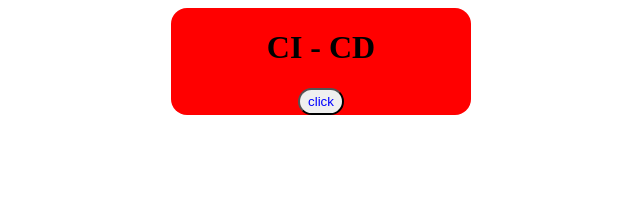
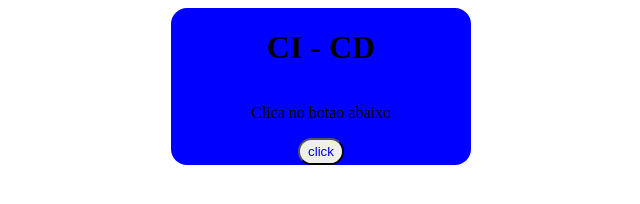
Before and after one commit to jefersonprimer/ci-cd, a website: page index.html in a window 1280 px wide. Shown: the whole page, without its empty margins (319-959 px from the left). Drawn offline with Linux system fonts and the light colour scheme.

Commit message:
deploy: 7d05585e74e3edbd3dc534c78c5cd20acfea72c1

```diff
--- a/css/style.css
+++ b/css/style.css
@@ -1,5 +1,5 @@
 .container {
-  background-color: red;
+  background-color: blue;
   margin: 0 auto;
   max-width: 300px;
   display: flex;
@@ -11,6 +11,7 @@
 
 .title {
   color: yellow;
+  font-size: 64px;
 }
 
 button {
--- a/index.html
+++ b/index.html
@@ -10,6 +10,7 @@
   <body>
     <div class="container">
       <h1 id="title">CI - CD</h1>
+      <p>Clica no botao abaixo</p>
       <button type="button" onclick="sayHello()">click</button>
     </div>
   </body>
```
